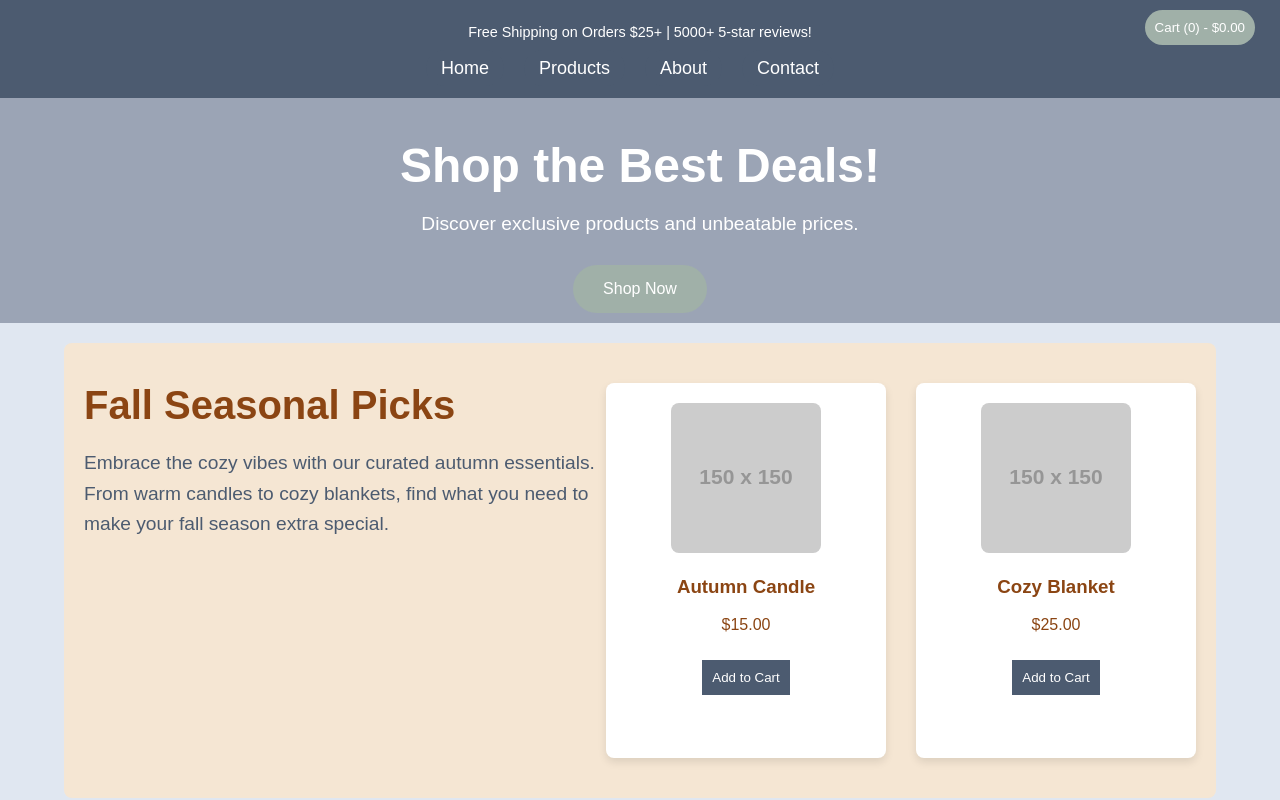
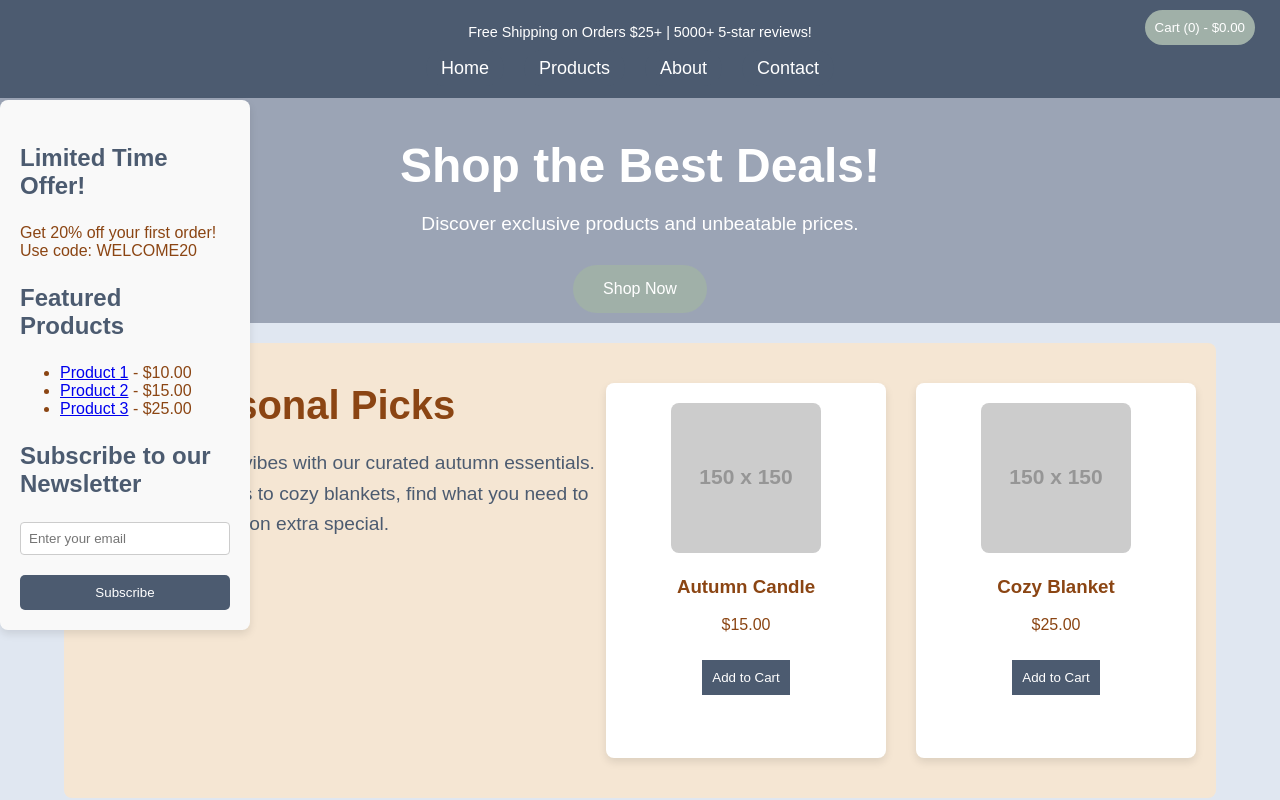
Before and after one commit to vostsoldier/onlinestore, a plain HTML site: page mainpage/shopmainpage.html in a window 1280 px wide. Shown: the top 800 px of the page. Drawn offline with Linux system fonts and the light colour scheme; placeholder pictures from the web are drawn by us.

Commit message:
fix it so that the side bar is next to the fall seasonal

```diff
--- a/mainpage/shopmainpage.css
+++ b/mainpage/shopmainpage.css
@@ -451,8 +451,8 @@ footer .social-media a:hover {
 #fall-seasonal {
     background-color: #F5E6D3;
     padding: 40px 20px;
-    margin: 20px auto; /* This centers the element and removes equal space on both sides */
-    max-width: 90%; /* This controls the maximum width */
+    margin: 20px auto;
+    max-width: 90%;
     border-radius: 8px;
     display: flex;
     justify-content: center;
@@ -496,3 +496,45 @@ footer .social-media a:hover {
     width: 200px;
     text-align: center;
 }
+.sidebar {
+    width: 250px; /* Adjust width as needed */
+    padding: 20px;
+    background-color: #f9f9f9;
+    border-radius: 8px;
+    box-shadow: 0 4px 8px rgba(0, 0, 0, 0.1);
+    position: fixed; /* or use relative for inline */
+    left: 0; /* position it on the right */
+    top: 100px; /* adjust the vertical position */
+}
+
+.sidebar h3 {
+    font-size: 1.5rem;
+    color: #4C5B70;
+}
+
+.sidebar p {
+    font-size: 1rem;
+    margin-bottom: 10px;
+}
+
+.sidebar input {
+    width: 100%;
+    padding: 8px;
+    margin-bottom: 10px;
+    border: 1px solid #ccc;
+    border-radius: 4px;
+}
+
+.sidebar button {
+    width: 100%;
+    padding: 10px;
+    background-color: #4C5B70;
+    color: white;
+    border: none;
+    border-radius: 5px;
+    cursor: pointer;
+}
+
+.sidebar button:hover {
+    background-color: #1E2A38;
+}
--- a/mainpage/shopmainpage.html
+++ b/mainpage/shopmainpage.html
@@ -38,6 +38,25 @@
         </div>
     </section>
     <section id="fall-seasonal">
+        <div class="sidebar">
+            <div class="promo-banner">
+                <h3>Limited Time Offer!</h3>
+                <p>Get 20% off your first order! Use code: WELCOME20</p>
+            </div>
+            <div class="featured-products">
+                <h3>Featured Products</h3>
+                <ul>
+                    <li><a href="#">Product 1</a> - $10.00</li>
+                    <li><a href="#">Product 2</a> - $15.00</li>
+                    <li><a href="#">Product 3</a> - $25.00</li>
+                </ul>
+            </div>
+            <div class="newsletter-signup">
+                <h3>Subscribe to our Newsletter</h3>
+                <input type="email" placeholder="Enter your email" />
+                <button>Subscribe</button>
+            </div>
+        </div>
         <div class="fall-content">
             <h2>Fall Seasonal Picks</h2>
             <p class="fall-description">Embrace the cozy vibes with our curated autumn essentials. From warm candles to cozy blankets, find what you need to make your fall season extra special.</p>
```
Also changed, not shown: 1 other file.
